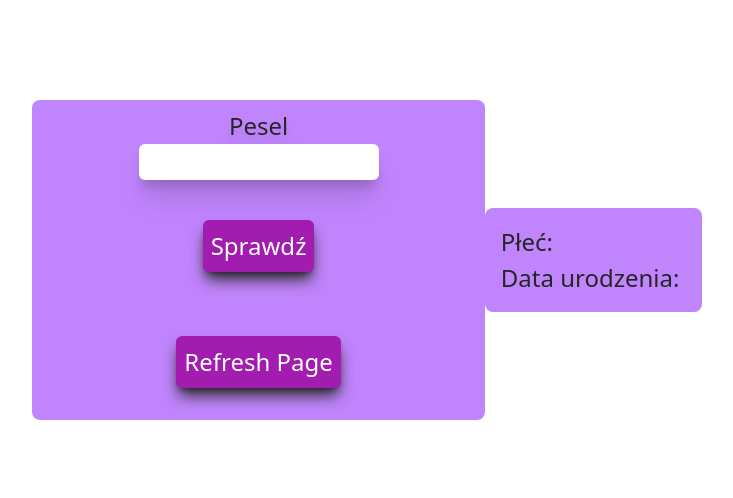
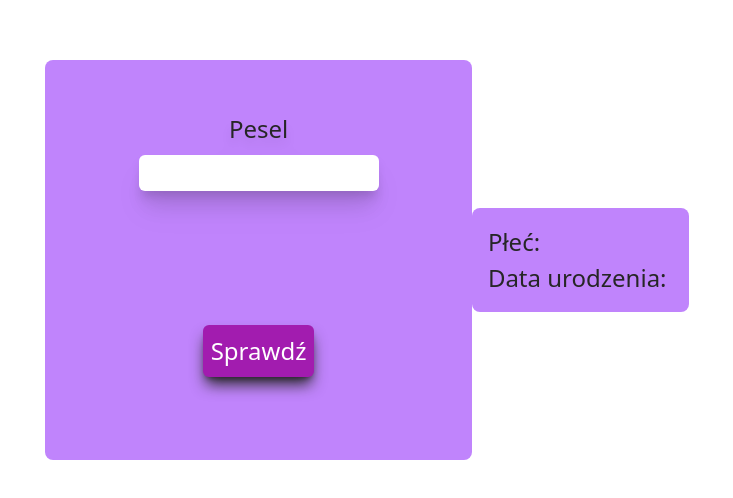
Before and after one commit to michalstruck/walidator-pesel, a React (Create React App) app: page / in a window 1280 px wide. Shown: the part 140-638 px from the top of the page, without its empty margins (273-1006 px from the left). Built offline with nearby package versions, Linux system fonts and the light colour scheme.

Commit message:
feat: added validation messages, styling needed

```diff
--- a/src/components/Main.tsx
+++ b/src/components/Main.tsx
@@ -30,8 +30,6 @@ const Main = () => {
 
   const { checkPesel, getDate, getGender, current, setCurrent } = usePesel();
 
-  console.log(errors.pesel?.type);
-
   const Submit = (pesel: string) => {
     const { peselArr, correct } = checkPesel(pesel);
     setCurrent(() => ({
@@ -42,13 +40,44 @@ const Main = () => {
     }));
   };
 
+  const validationMessage = () => {
+    if (!errors.pesel) return false;
+    if (errors.pesel.type === "required")
+      return (
+        <span className="px-2 text-center" role="alert">
+          This field is required
+        </span>
+      );
+
+    if (errors.pesel.type === "minLength")
+      return (
+        <span className="px-2 text-center" role="alert">
+          This PESEL is too short
+        </span>
+      );
+
+    if (errors.pesel.type === "maxLength")
+      return (
+        <span className="px-2 text-center" role="alert">
+          This PESEL is too long
+        </span>
+      );
+
+    if (errors.pesel.type === "pattern")
+      return (
+        <span className="px-2 text-center" role="alert">
+          This PESEL doesn't match the correct pattern
+        </span>
+      );
+  };
+
   return (
     <div className="flex items-center justify-center h-screen w-screen">
       <form
-        className="bg-purple-400 w-fit h-fit grid place-items-center rounded-lg"
+        className="bg-purple-400 grid place-items-center w-1/3 h-3/6 rounded-lg"
         onSubmit={handleSubmit((value) => Submit(value.pesel))}
       >
-        <label className="m-2 text-neutral-800 drop-shadow-xl text-center">
+        <label className=" text-neutral-800 drop-shadow-xl text-center ">
           Pesel
           <input
             {...register("pesel", {
@@ -57,11 +86,11 @@ const Main = () => {
               minLength: 11,
               maxLength: 11,
             })}
-            onInvalid={() => "lol"}
             type="text"
-            className="text-center text-black block w-60 shadow-xl rounded-md required:"
+            className="text-center mt-2 text-black block w-60 shadow-xl rounded-md"
           />
         </label>
+        {errors.pesel && validationMessage()}
 
         {/* todo: add popups for validation errors, fix layout */}
 
@@ -73,15 +102,14 @@ const Main = () => {
         >
           Sprawdź
         </button>
-        <button
+        {/* <button
           className="bg-fuchsia-700 rounded-md
          shadow-lg shadow-neutral-800 h-fit w-fit p-2
          text-white container mx-36 my-8 active:translate-y-1"
           onClick={() => window.location.reload()}
         >
           Refresh Page
-        </button>
-        <span id="result" className="result"></span>
+        </button> */}
       </form>
       <Results sex={current.sex} DOB={current.DOB} correct={current.correct} />
     </div>
--- a/src/components/Results.tsx
+++ b/src/components/Results.tsx
@@ -5,7 +5,6 @@ type Props = {
 };
 
 const Results = ({ sex, DOB, correct }: Props) => {
-  console.log(correct, sex);
   return (
     <div className="whitespace-pre-wrap bg-purple-400 text-neutral-800 w-fit h-fit grid place-items-center rounded-lg p-4">
       Płeć: {correct && (sex ? "🚺 Kobieta" : "🚹 Mężczyzna")}
```
